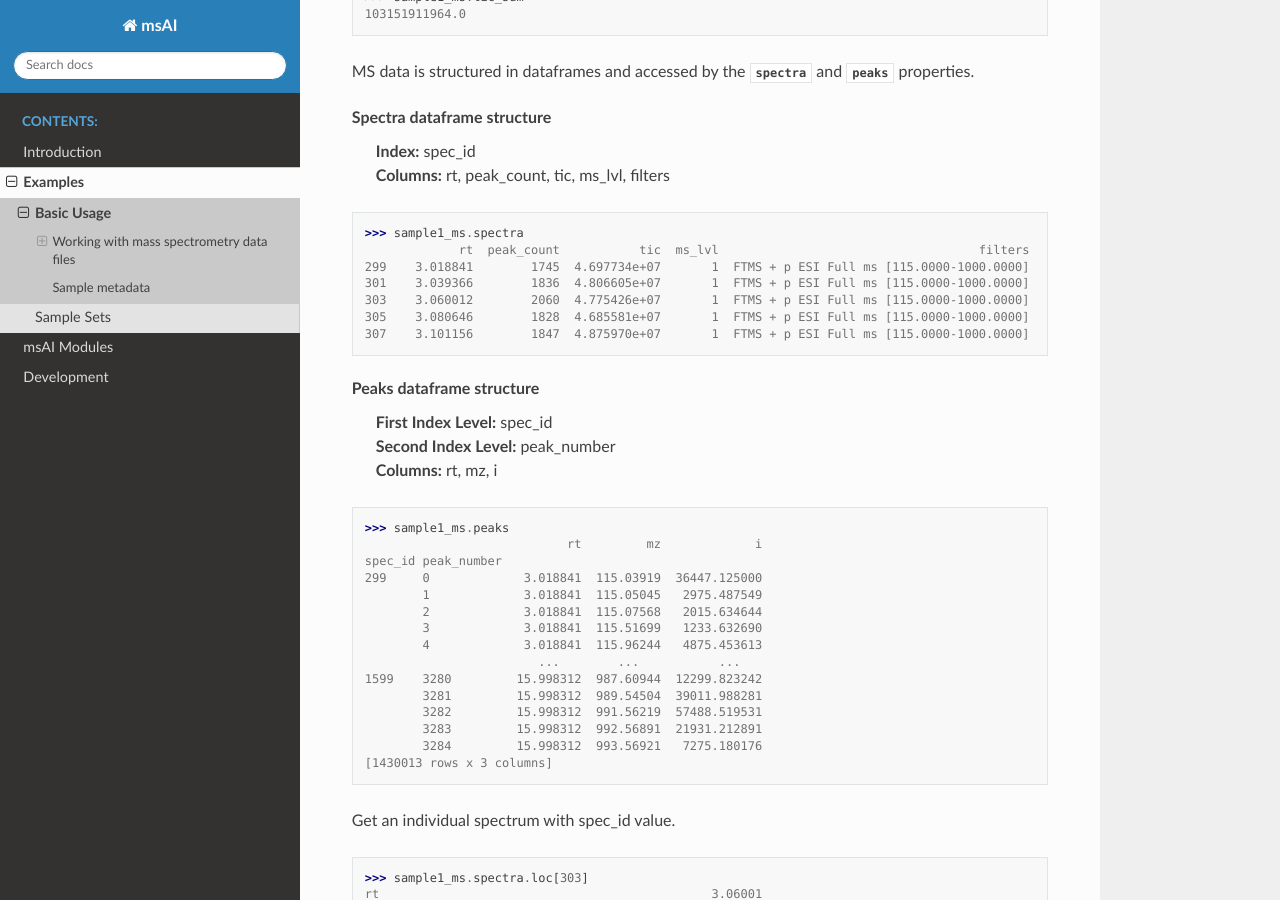
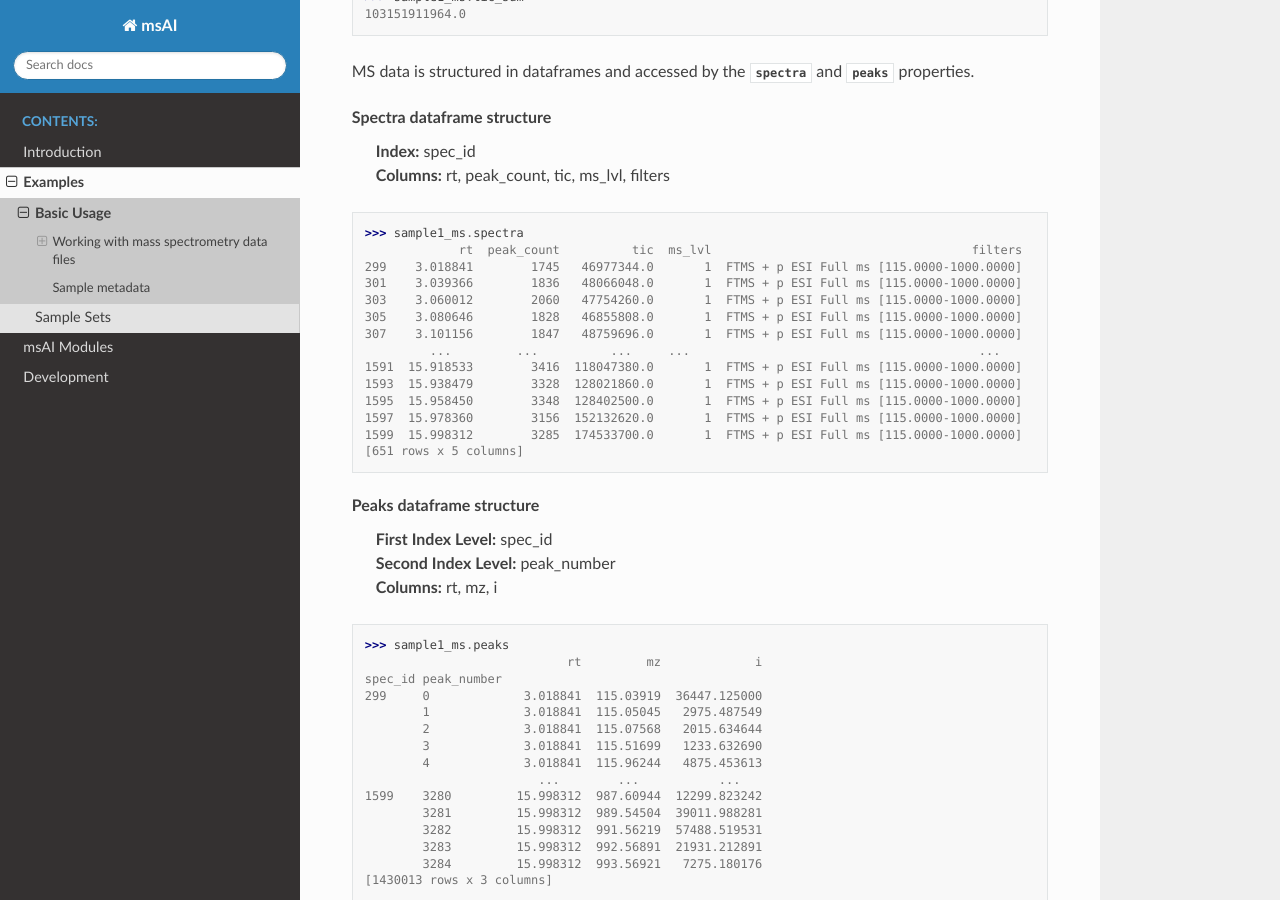
Before and after one commit to IsotopeC/msAI, a Sphinx documentation site: the page built from docs/examples/basics.rst, in a window 1280 px wide and 900 px high, scrolled down 1011 px. Built offline with Sphinx 7.4.7 and the Read the Docs theme 2.0.0, drawn with Linux system fonts in a browser that asks for light colours.

Commit message:
Updated df output

```diff
--- a/docs/examples/basics.rst
+++ b/docs/examples/basics.rst
@@ -48,12 +48,19 @@ Spectra dataframe structure
     | **Columns:**  rt,  peak_count,  tic,  ms_lvl,  filters
 
 >>> sample1_ms.spectra
-             rt  peak_count           tic  ms_lvl                                    filters
-299    3.018841        1745  4.697734e+07       1  FTMS + p ESI Full ms [115.0000-1000.0000]
-301    3.039366        1836  4.806605e+07       1  FTMS + p ESI Full ms [115.0000-1000.0000]
-303    3.060012        2060  4.775426e+07       1  FTMS + p ESI Full ms [115.0000-1000.0000]
-305    3.080646        1828  4.685581e+07       1  FTMS + p ESI Full ms [115.0000-1000.0000]
-307    3.101156        1847  4.875970e+07       1  FTMS + p ESI Full ms [115.0000-1000.0000]
+             rt  peak_count          tic  ms_lvl                                    filters
+299    3.018841        1745   46977344.0       1  FTMS + p ESI Full ms [115.0000-1000.0000]
+301    3.039366        1836   48066048.0       1  FTMS + p ESI Full ms [115.0000-1000.0000]
+303    3.060012        2060   47754260.0       1  FTMS + p ESI Full ms [115.0000-1000.0000]
+305    3.080646        1828   46855808.0       1  FTMS + p ESI Full ms [115.0000-1000.0000]
+307    3.101156        1847   48759696.0       1  FTMS + p ESI Full ms [115.0000-1000.0000]
+         ...         ...          ...     ...                                        ...
+1591  15.918533        3416  118047380.0       1  FTMS + p ESI Full ms [115.0000-1000.0000]
+1593  15.938479        3328  128021860.0       1  FTMS + p ESI Full ms [115.0000-1000.0000]
+1595  15.958450        3348  128402500.0       1  FTMS + p ESI Full ms [115.0000-1000.0000]
+1597  15.978360        3156  152132620.0       1  FTMS + p ESI Full ms [115.0000-1000.0000]
+1599  15.998312        3285  174533700.0       1  FTMS + p ESI Full ms [115.0000-1000.0000]
+[651 rows x 5 columns]
 
 Peaks dataframe structure
     | **First Index Level:**  spec_id
@@ -75,7 +82,6 @@ spec_id peak_number
         3283         15.998312  992.56891  21931.212891
         3284         15.998312  993.56921   7275.180176
 [1430013 rows x 3 columns]
-
 
 Get an individual spectrum with spec_id value.
 
```
